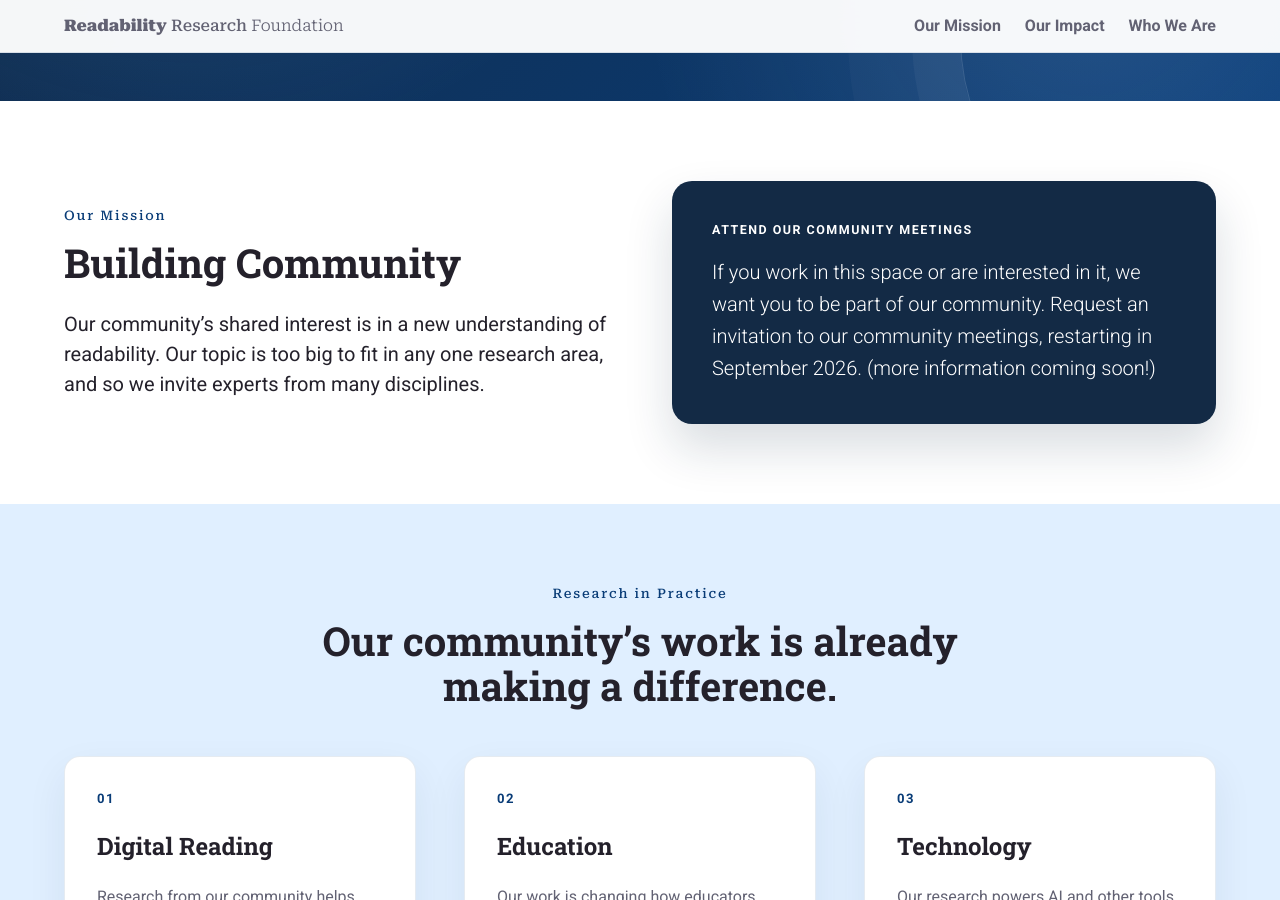
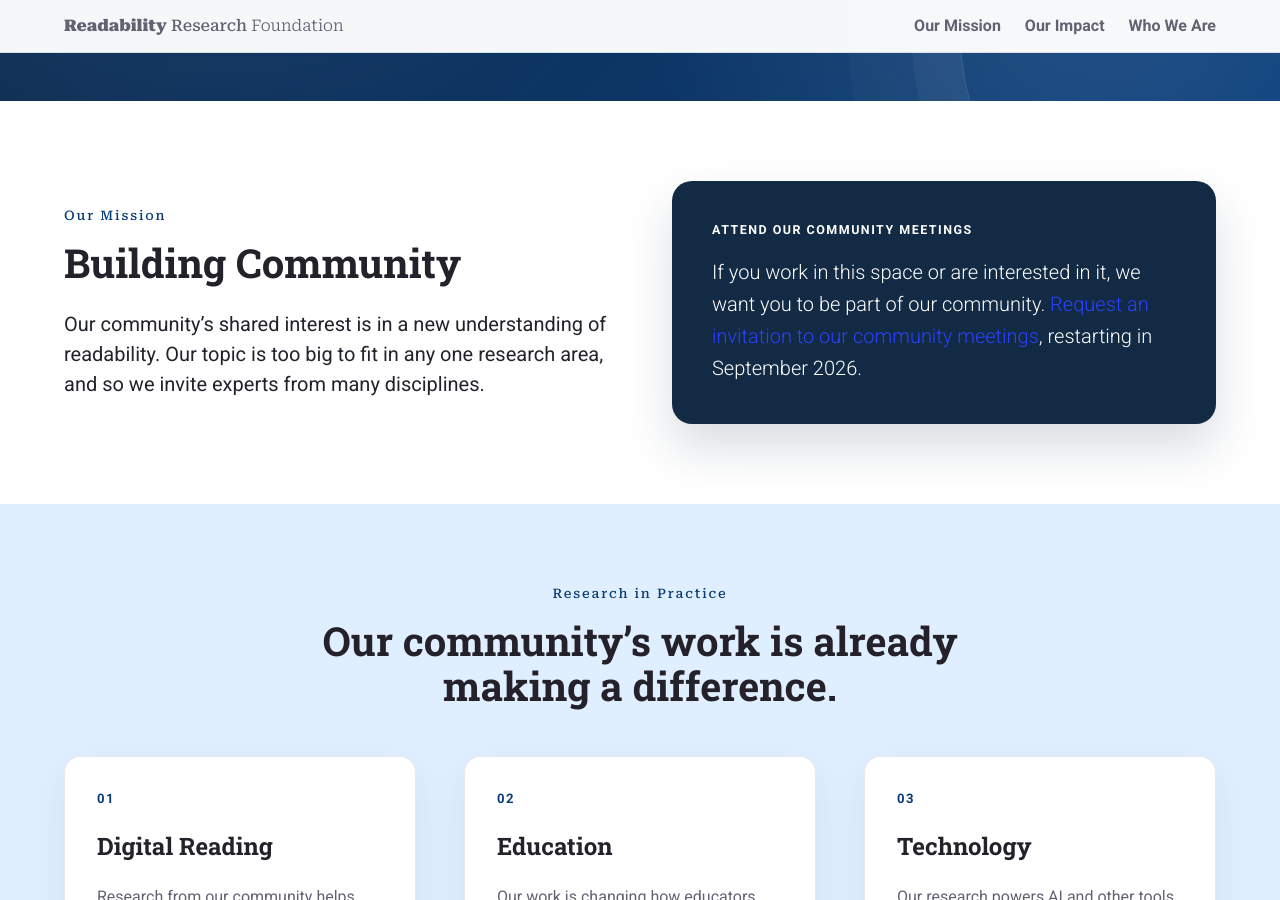
Before and after one commit to Readability-Research-Foundation/web, a Jekyll site: the page built from index.md, in a window 1280 px wide and 900 px high, scrolled down 465 px. Built offline with Jekyll 4.4.1, drawn with Linux system fonts in a browser that asks for light colours.

Commit message:
add link

```diff
--- a/index.md
+++ b/index.md
@@ -81,7 +81,7 @@ description: The Readability Research Foundation advances the science of reading
           <div class="mission-panel">
             <p class="mission-panel-label">Attend our Community Meetings</p>
             <p>
-              If you work in this space or are interested in it, we want you to be part of our community. Request an invitation to our community meetings, restarting in September 2026. (more information coming soon!)
+              If you work in this space or are interested in it, we want you to be part of our community. <a href="https://forms.gle/a7DvHCBdvnyHARnX9">Request an invitation to our community meetings</a>, restarting in September 2026.
             </p>
           </div>
         </div>
```
